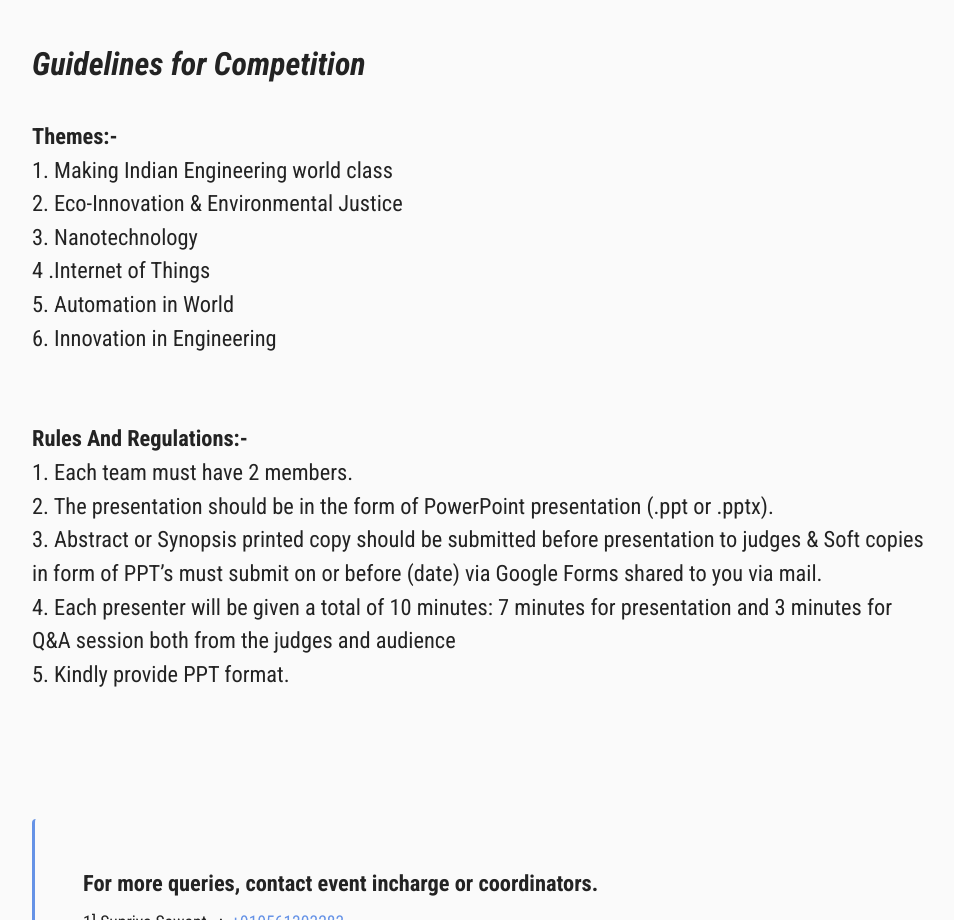
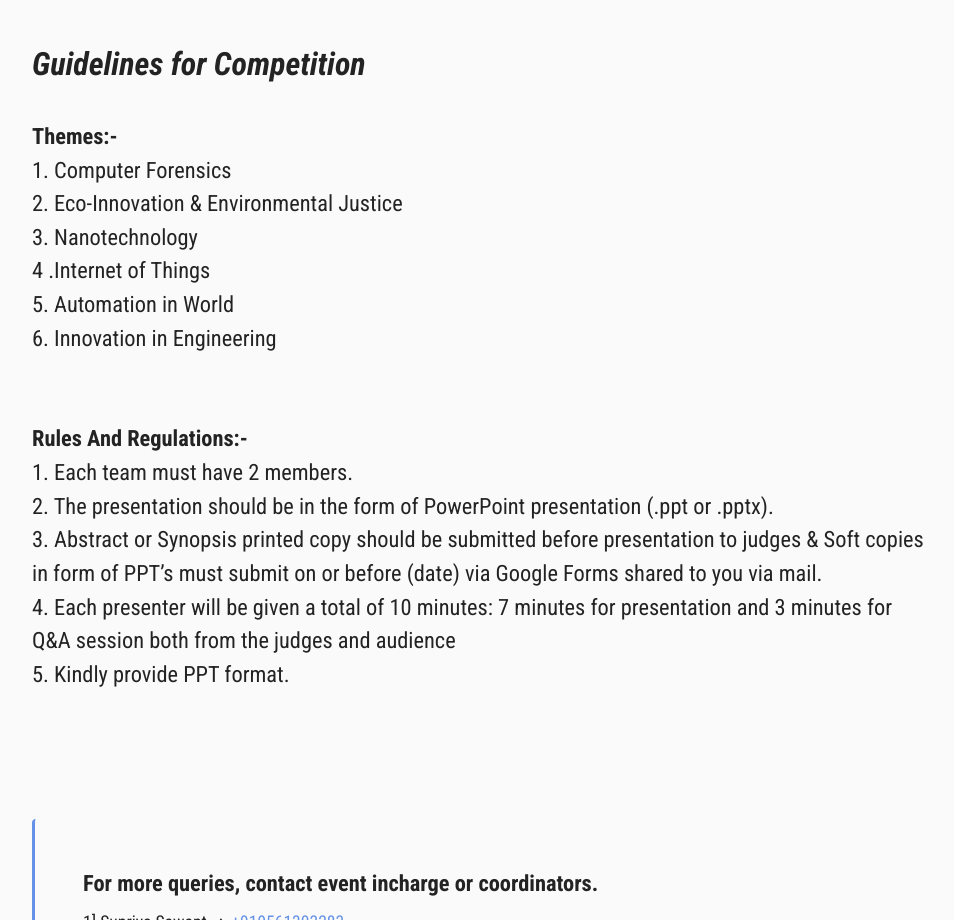
Before and after one commit to kiran-savekar/WEBO, a plain HTML site: page Techno_Dox.html in a window 1280 px wide. Shown: the part 900-1820 px from the top of the page, without its empty margins (149-1103 px from the left). Drawn offline with Linux system fonts and the light colour scheme.

Commit message:
Update Techno_Dox.html

```diff
--- a/Techno_Dox.html
+++ b/Techno_Dox.html
@@ -92,7 +92,7 @@
 
                 <h4 class="mbr-section-subtitle mbr-fonts-style mb-4 display-5"><strong><em>
                     Guidelines for Competition</em></strong></h4>
-                <p class="mbr-text mbr-fonts-style display-7"><strong>Themes:-</strong><strong><br></strong>1. Making Indian Engineering world class
+                <p class="mbr-text mbr-fonts-style display-7"><strong>Themes:-</strong><strong><br></strong>1. Computer Forensics
 <br>2. Eco-Innovation &amp; Environmental Justice
 <br>3. Nanotechnology
 <br>4 .Internet of Things<br>5. Automation in World
```
